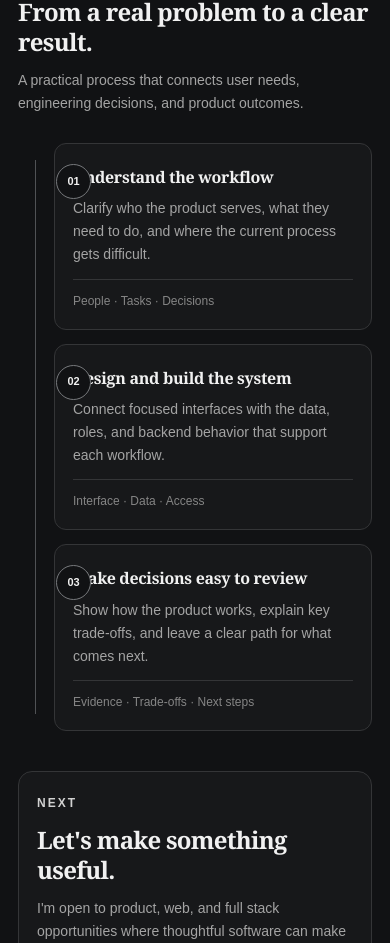
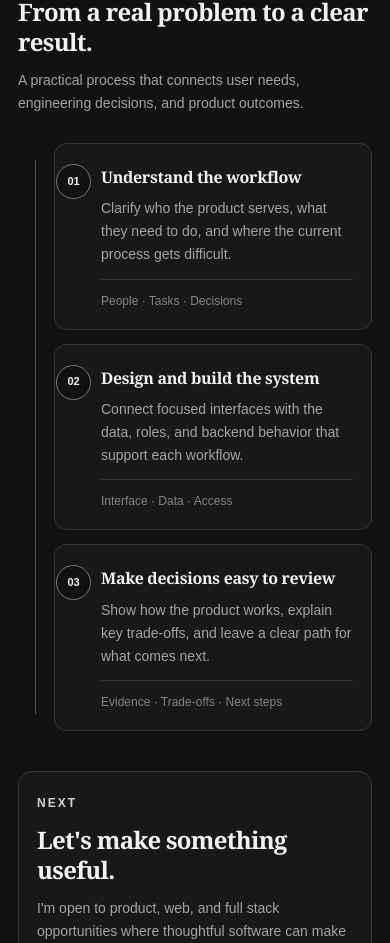
Before and after one commit to Legionaka/portfolio_v3, a Next.js app: page /about in a window 390 px wide. Shown: the part 1054-1997 px from the top of the page. Built offline with nearby package versions, Linux system fonts and the light colour scheme.

Commit message:
fix: adjust padding in about-focus-card for improved layout

```diff
--- a/src/app/globals.css
+++ b/src/app/globals.css
@@ -445,7 +445,7 @@
   .about-focus-intro { margin-top: 12px; }
   .about-focus-grid { grid-template-columns: 1fr; gap: 14px; padding-left: 20px; }
   .about-focus-grid::before { top: 17px; bottom: 17px; left: 17px; width: 1px; height: auto; }
-  .about-focus-card { min-height: auto; margin-left: 16px; padding: 22px 18px 18px; }
+  .about-focus-card { min-height: auto; margin-left: 16px; padding: 22px 18px 18px 46px; }
   .about-focus-number { top: 20px; left: 1px; transform: none; }
   .about-focus-card h3, .about-focus-card p { min-height: 0; }
   .about-focus-card h3 { margin-bottom: 8px; }
```
